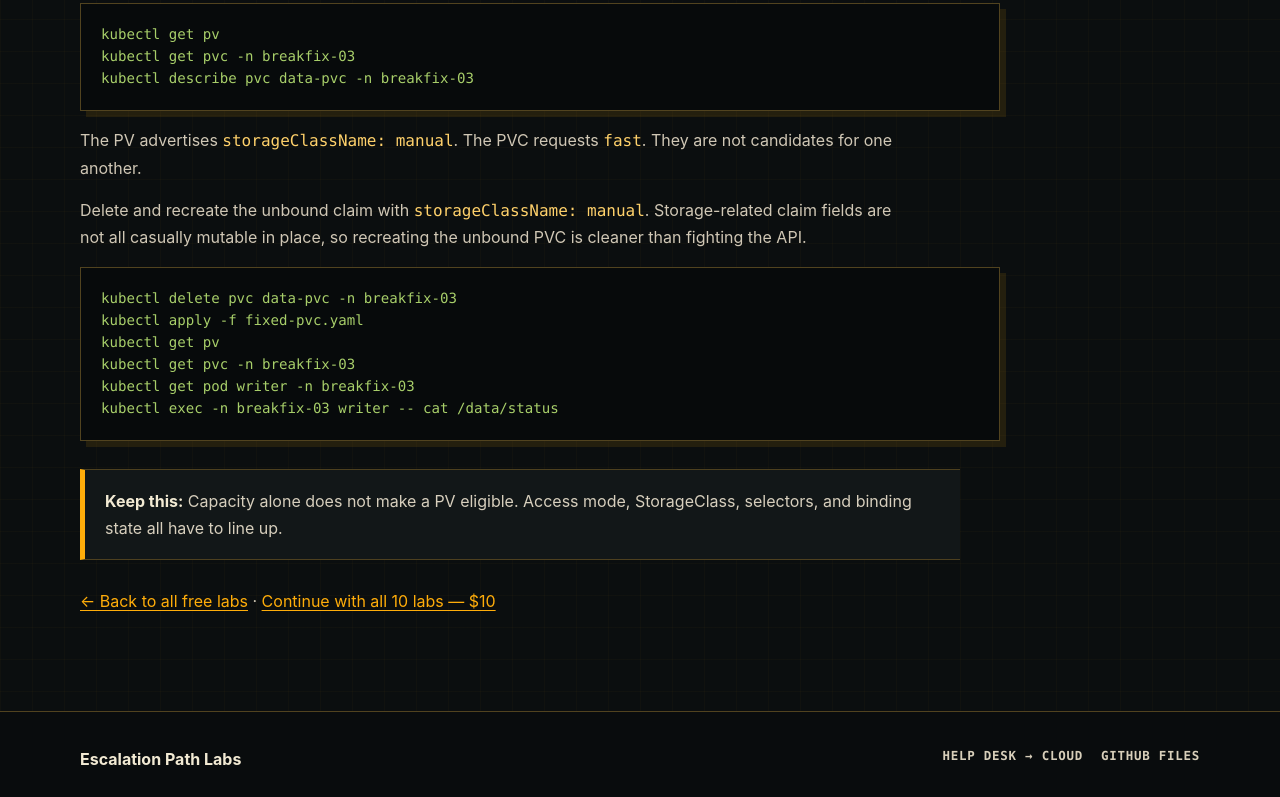
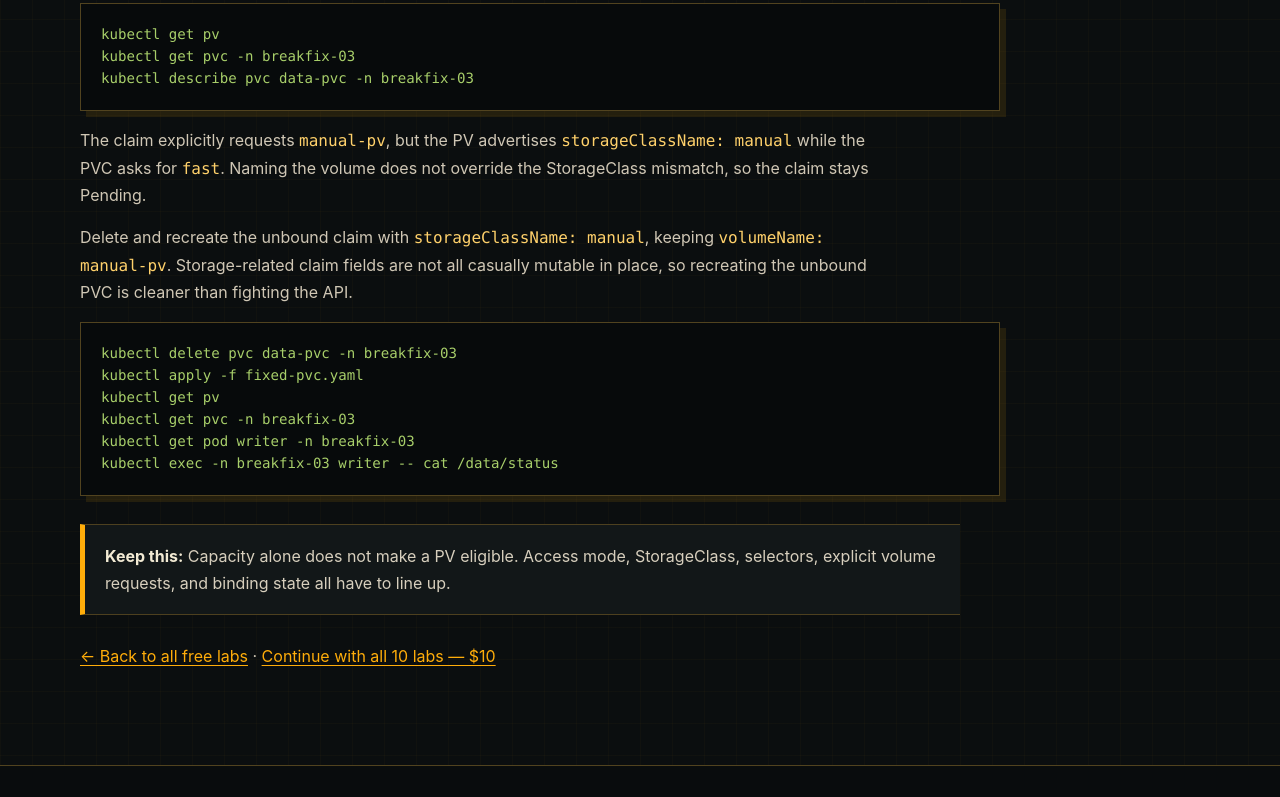
Before and after one commit to escalationpathlabs/escalationpathlabs.github.io, a plain HTML site: page labs/03-pvc-wrong-class/index.html in a window 1280 px wide. Shown: the part 1133-1930 px from the top of the page. Drawn offline with Linux system fonts and the light colour scheme.

Commit message:
Clarify PVC lab binding behavior

```diff
--- a/labs/03-pvc-wrong-class/index.html
+++ b/labs/03-pvc-wrong-class/index.html
@@ -1,11 +1,11 @@
-<!doctype html><html lang="en"><head><meta charset="utf-8"><meta name="viewport" content="width=device-width,initial-scale=1"><title>Kubernetes PVC Pending — StorageClass Break/Fix Lab</title><meta name="description" content="Free Kubernetes troubleshooting lab: diagnose a PVC stuck Pending because its StorageClass does not match the available PV."><link rel="stylesheet" href="/styles.css"></head><body><header class="site-header"><div class="wrap nav"><a class="brand" href="/">Escalation Path Labs</a><nav><a href="/labs/">All Free Labs</a><a href="/help-desk-to-cloud.html">Help Desk → Cloud</a></nav></div></header><main><article class="legal lab-page wrap"><p class="eyebrow">LAB 03 · MEDIUM · 10–15 MIN</p><h1>The PVC Never Binds</h1><p class="lede">A PersistentVolume exists and has enough capacity, but the claim sits Pending and the pod cannot start.</p><div class="callout"><strong>Goal:</strong> Bind <code>data-pvc</code> to <code>manual-pv</code> and get the writer pod running.</div><p class="small">This uses <code>hostPath</code> on purpose. Run it on a disposable single-node Linux cluster; it is a teaching device, not a storage architecture recommendation.</p><h2>Start the lab</h2><pre><code>kubectl apply -f broken.yaml
+<!doctype html><html lang="en"><head><meta charset="utf-8"><meta name="viewport" content="width=device-width,initial-scale=1"><title>Kubernetes PVC Pending — StorageClass Break/Fix Lab</title><meta name="description" content="Free Kubernetes troubleshooting lab: diagnose a PVC stuck Pending because its StorageClass does not match the explicitly requested PV."><link rel="stylesheet" href="/styles.css"></head><body><header class="site-header"><div class="wrap nav"><a class="brand" href="/">Escalation Path Labs</a><nav><a href="/labs/">All Free Labs</a><a href="/help-desk-to-cloud.html">Help Desk → Cloud</a></nav></div></header><main><article class="legal lab-page wrap"><p class="eyebrow">LAB 03 · MEDIUM · 10–15 MIN</p><h1>The PVC Never Binds</h1><p class="lede">A PersistentVolume exists, has enough capacity, and is explicitly requested by the claim. The claim still sits Pending and the pod cannot start.</p><div class="callout"><strong>Goal:</strong> Bind <code>data-pvc</code> to <code>manual-pv</code> and get the writer pod running.</div><p class="small">This uses <code>hostPath</code> on purpose. Run it on a disposable single-node Linux cluster; it is a teaching device, not a storage architecture recommendation.</p><h2>Start the lab</h2><pre><code>kubectl apply -f broken.yaml
 kubectl get pv
 kubectl get pvc -n breakfix-03
-kubectl get pod -n breakfix-03</code></pre><p><a href="broken.yaml">View broken.yaml</a> · <a href="cleanup.sh">cleanup.sh</a></p><details class="hint"><summary>Hint 1</summary><p>“A PV exists” is not enough. Compare the claim and volume attributes.</p></details><details class="hint"><summary>Hint 2</summary><p>Static binding still respects StorageClass matching.</p></details><h2>Solution</h2><pre><code>kubectl get pv
+kubectl get pod -n breakfix-03</code></pre><p><a href="broken.yaml">View broken.yaml</a> · <a href="cleanup.sh">cleanup.sh</a></p><details class="hint"><summary>Hint 1</summary><p>“A PV exists” is not enough. Compare the claim and volume attributes.</p></details><details class="hint"><summary>Hint 2</summary><p>Even when a PVC explicitly names a PV, StorageClass matching still applies.</p></details><h2>Solution</h2><pre><code>kubectl get pv
 kubectl get pvc -n breakfix-03
-kubectl describe pvc data-pvc -n breakfix-03</code></pre><p>The PV advertises <code>storageClassName: manual</code>. The PVC requests <code>fast</code>. They are not candidates for one another.</p><p>Delete and recreate the unbound claim with <code>storageClassName: manual</code>. Storage-related claim fields are not all casually mutable in place, so recreating the unbound PVC is cleaner than fighting the API.</p><pre><code>kubectl delete pvc data-pvc -n breakfix-03
+kubectl describe pvc data-pvc -n breakfix-03</code></pre><p>The claim explicitly requests <code>manual-pv</code>, but the PV advertises <code>storageClassName: manual</code> while the PVC asks for <code>fast</code>. Naming the volume does not override the StorageClass mismatch, so the claim stays Pending.</p><p>Delete and recreate the unbound claim with <code>storageClassName: manual</code>, keeping <code>volumeName: manual-pv</code>. Storage-related claim fields are not all casually mutable in place, so recreating the unbound PVC is cleaner than fighting the API.</p><pre><code>kubectl delete pvc data-pvc -n breakfix-03
 kubectl apply -f fixed-pvc.yaml
 kubectl get pv
 kubectl get pvc -n breakfix-03
 kubectl get pod writer -n breakfix-03
-kubectl exec -n breakfix-03 writer -- cat /data/status</code></pre><div class="callout"><strong>Keep this:</strong> Capacity alone does not make a PV eligible. Access mode, StorageClass, selectors, and binding state all have to line up.</div><p><a href="/labs/">← Back to all free labs</a> · <a href="https://buy.stripe.com/6oUdR972E2EtfpQ7L84c800">Continue with all 10 labs — $10</a></p></article></main><footer><div class="wrap footer-grid"><div><strong>Escalation Path Labs</strong></div><div class="footer-links"><a href="/help-desk-to-cloud.html">Help Desk → Cloud</a><a href="https://github.com/escalationpathlabs/escalationpathlabs.github.io/tree/main/labs">GitHub files</a></div></div></footer></body></html>
+kubectl exec -n breakfix-03 writer -- cat /data/status</code></pre><div class="callout"><strong>Keep this:</strong> Capacity alone does not make a PV eligible. Access mode, StorageClass, selectors, explicit volume requests, and binding state all have to line up.</div><p><a href="/labs/">← Back to all free labs</a> · <a href="https://buy.stripe.com/6oUdR972E2EtfpQ7L84c800">Continue with all 10 labs — $10</a></p></article></main><footer><div class="wrap footer-grid"><div><strong>Escalation Path Labs</strong></div><div class="footer-links"><a href="/help-desk-to-cloud.html">Help Desk → Cloud</a><a href="https://github.com/escalationpathlabs/escalationpathlabs.github.io/tree/main/labs">GitHub files</a></div></div></footer></body></html>
```
